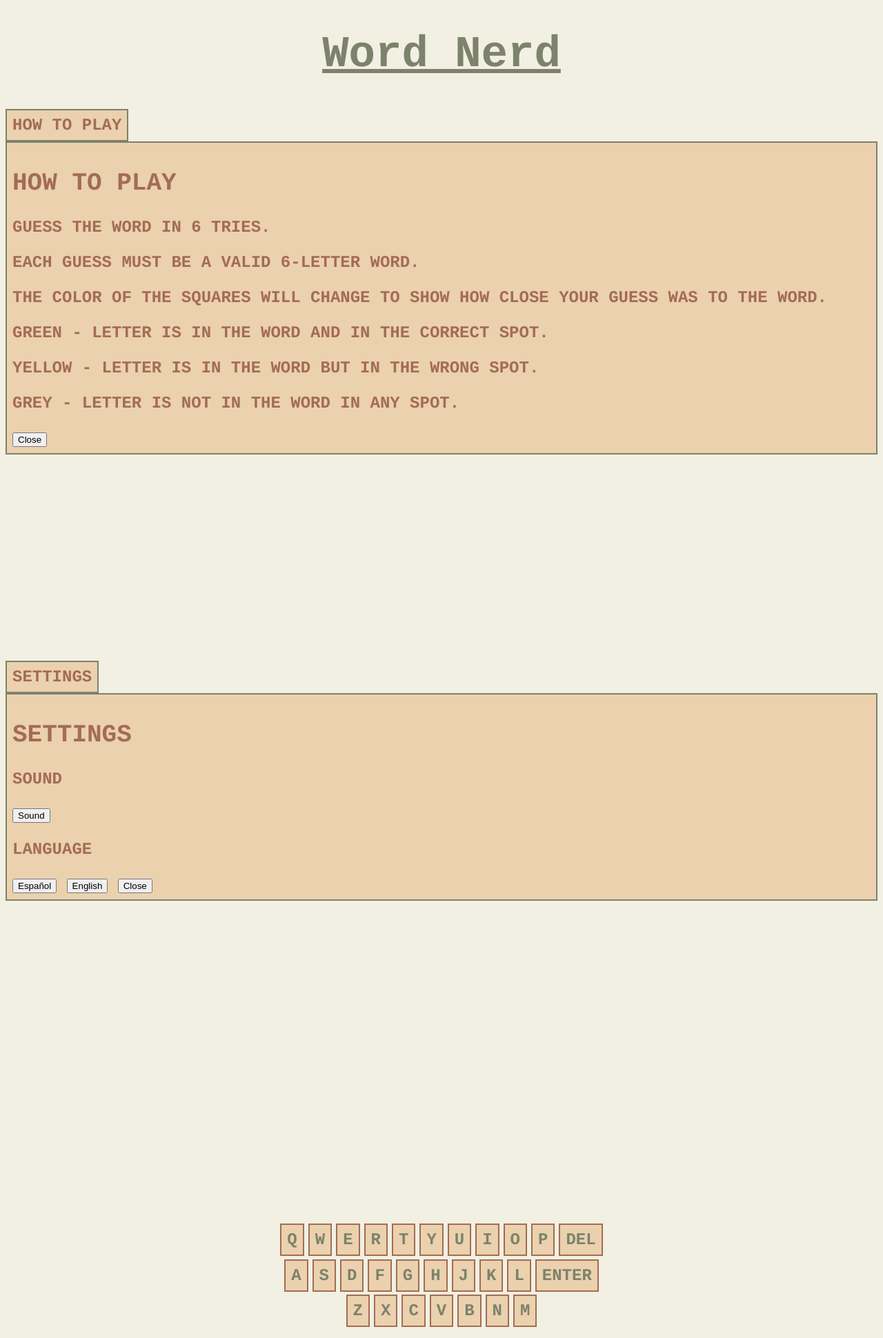
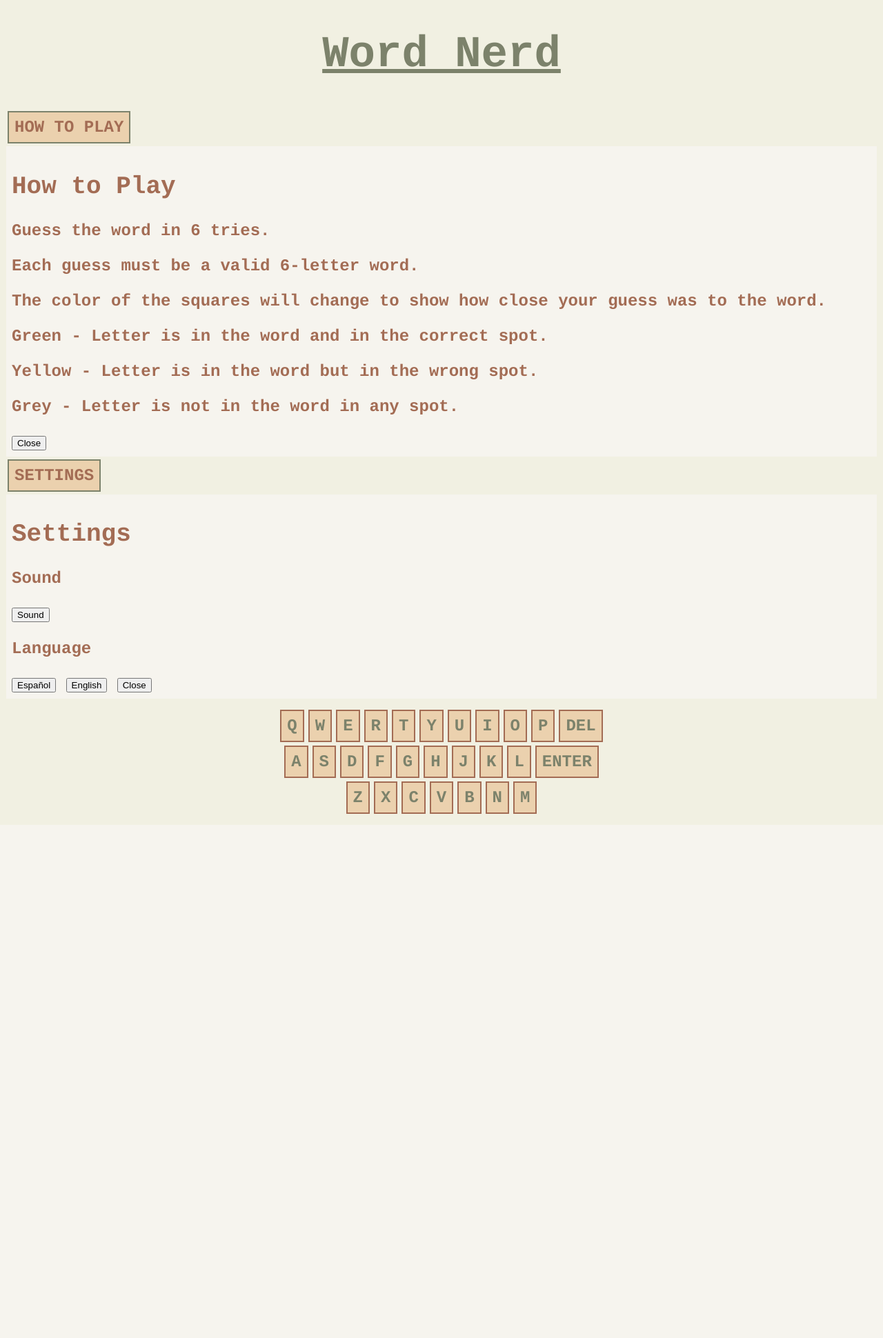
Before and after one commit to ClaireChen3/Flask-Group-Project, a Flask app: template templates/WordNerd.html in a window 1280 px wide. Shown: the whole page at 69% size. After the commit the page ends 1180 px from the top, so only its background shows below. Run offline with Flask 2, Linux system fonts and the light colour scheme; the template is opened without the code that fills it, so the values that code supplies are empty.

Commit message:
wordnerd

```diff
--- a/templates/WordNerd.html
+++ b/templates/WordNerd.html
@@ -28,7 +28,7 @@ crossorigin="anonymous"></script>
 </html>
 
 <body>
-    <div id="howtobutton" class="container">
+    <div class="howto-container">
         <button type="submit" class="howto-button">How to Play</button>
         <div class="howto-popup" id="howto-popup">
             <h2>How to Play</h2>
@@ -44,7 +44,7 @@ crossorigin="anonymous"></script>
 </body>
 
 <body>
-    <div id="settingsbutton" class="container">
+    <div class="settings-container">
         <button type="submit" class="settings-button">Settings</button>
         <div class="settings-popup" id="settings-popup">
             <h2>Settings</h2>
--- a/templates/style.css
+++ b/templates/style.css
@@ -16,7 +16,7 @@ h1 {
   font-family: Courier, Times New Roman,Times, Serif;
 
   padding: 0.5rem;
-  margin: 0px;
+  margin: 3px;
   cursor: pointer;
   text-transform: uppercase;
 
@@ -33,13 +33,11 @@ h1 {
   font-family: Courier, Times New Roman,Times, Serif;
 
   padding: 0.5rem;
-  margin: 0px;
+  margin: 1px;
   cursor: pointer;
-  text-transform: uppercase;
 
   color: #a36c54;
-  background-color: #ebd1ae;
-  border: 2px solid #7C826B;
+  background-color: #f6f4ee;
 
 }
 
```
